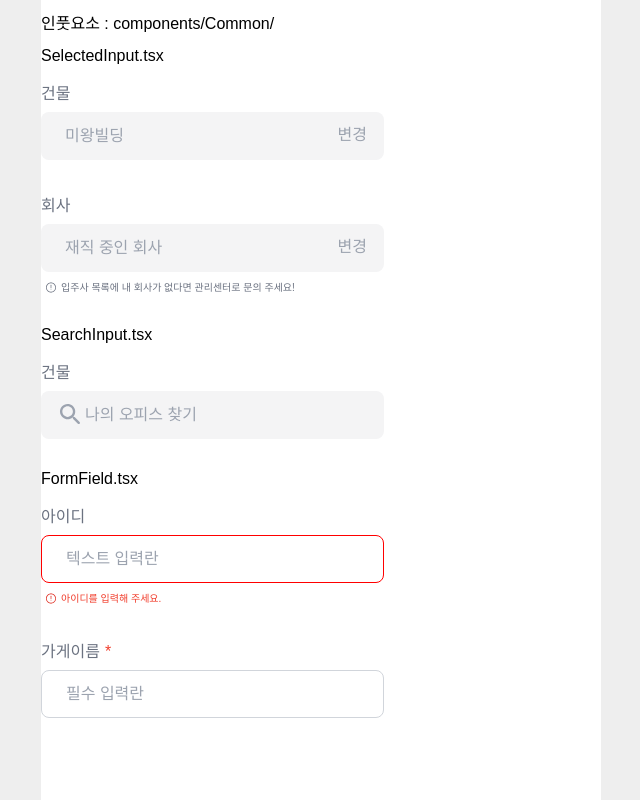
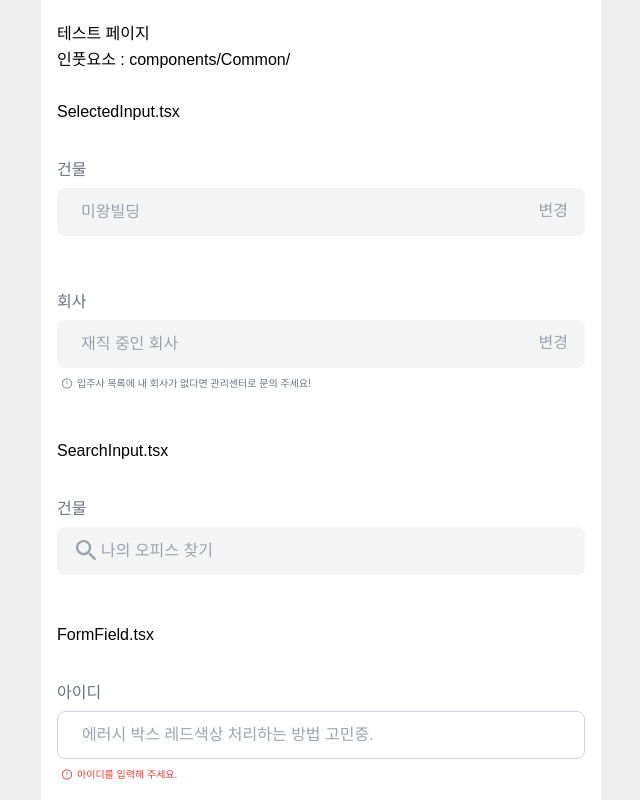
Before and after one commit to FC-Chilli-Bubble/front-officener, a React (Vite) app: page /login in a window 1280 px wide. Shown: the whole page, without its empty margins (319-959 px from the left). Built offline with nearby package versions, Linux system fonts and the light colour scheme; a web font is replaced by a local one.

Commit message:
STYLE : 공통컴포넌트 작업_인풋요소_디테일  수정

```diff
--- a/src/components/Common/FormField.tsx
+++ b/src/components/Common/FormField.tsx
@@ -1,6 +1,6 @@
 import { styled, css } from 'styled-components';
-import { INPUT_REDERROR_MESSAGE } from '@/constants/commonUiData';
-import { INPUT_CHECK_ICONS } from '@/constants/commonUiData';
+
+import { INPUT_REDERROR_MESSAGE, INPUT_CHECK_ICONS } from '@/constants/commonUiData';
 
 type ErrorRedIconType = 'error' | 'none';
 type CheckIconType = 'check' | 'none';
@@ -38,8 +38,7 @@ const FormField = ({
         <InputBox
           type="text"
           placeholder={placeholder}
-          id="input-box"
-          redError={redErrorIcon === 'error'}></InputBox>
+          id="input-box"></InputBox>
         {checkIcon !== 'none' && (
           <InnerIcon
             src={INPUT_CHECK_ICONS[checkIcon]}
@@ -87,11 +86,12 @@ const Required = styled.span`
 
 const InputContainer = styled.div`
   position: relative;
+  width: 100%;
 `;
 
-const InputBox = styled.input<{ redError: boolean }>`
+const InputBox = styled.input`
   display: flex;
-  width: 343px;
+  width: 100%;
   height: 48px;
   padding: 13px 24px;
   align-items: center;
@@ -104,11 +104,6 @@ const InputBox = styled.input<{ redError: boolean }>`
   &:focus {
     color: ${({ theme }) => theme.colors.grayColor9};
   }
-  ${({ redError }) =>
-    redError &&
-    css`
-      border: 1px solid red; /* redError가 true일 때 border 색상을 빨간색으로 변경 */
-    `}
 `;
 
 const InnerIcon = styled.img`
--- a/src/components/Common/SearchInput.tsx
+++ b/src/components/Common/SearchInput.tsx
@@ -1,5 +1,5 @@
 import { styled } from 'styled-components';
-// import { INPUT_SEARCH_ICON } from '@/constants/commonUiData';
+
 import IconSearch from '@/assets/ico_search.svg';
 
 // type ErrorIconType = 'error' | 'none';
@@ -32,24 +32,24 @@ const InputLayout = styled.div`
   flex-direction: column;
   align-items: flex-start;
   gap: 8px;
+  font-size: 16px;
 `;
 
 const InputLabel = styled.label`
   color: ${({ theme }) => theme.colors.grayColor5};
-  font-size: 16px;
   font-style: normal;
   font-weight: 400;
   line-height: normal;
-  font-weight: 400;
 `;
 
 const InputContainer = styled.div`
   position: relative;
+  width: 100%;
 `;
 
 const InputBox = styled.input`
   display: flex;
-  width: 343px;
+  width: 100%;
   height: 48px;
   padding: 13px 24px;
   align-items: center;
@@ -60,8 +60,15 @@ const InputBox = styled.input`
     color: ${({ theme }) => theme.colors.grayColor4};
     text-indent: 20px;
   }
+  &:focus {
+    &::placeholder {
+      color: transparent;
+    }
+    & + img {
+      opacity: 0;
+    }
+  }
 `;
-
 
 const SearchImage = styled.img`
   position: absolute;
--- a/src/components/Common/SelectedInput.tsx
+++ b/src/components/Common/SelectedInput.tsx
@@ -1,4 +1,5 @@
 import { styled } from 'styled-components';
+
 import { INPUT_ERROR_MESSAGE } from '@/constants/commonUiData';
 
 type ErrorIconType = 'error' | 'none';
@@ -7,9 +8,10 @@ type TheInputProps = {
   label?: string;
   placeholder: string;
   errorIcon?: ErrorIconType;
+  onClick: () => void;
 };
 
-const SelectedInput = ({ label, placeholder, errorIcon = 'none' }: TheInputProps) => {
+const SelectedInput = ({ label, placeholder, errorIcon = 'none', onClick }: TheInputProps) => {
   return (
     <InputLayout>
       <InputLabel htmlFor="input-box">{label}</InputLabel>
@@ -17,7 +19,8 @@ const SelectedInput = ({ label, placeholder, errorIcon = 'none' }: TheInputProps
         <InputBox
           type="text"
           placeholder={placeholder}
-          id="input-box"></InputBox>
+          id="input-box"
+          onClick={onClick}></InputBox>
         <InnerText>변경</InnerText>
       </InputContainer>
       {errorIcon !== 'none' && (
@@ -38,24 +41,24 @@ const InputLayout = styled.div`
   flex-direction: column;
   align-items: flex-start;
   gap: 8px;
+  font-size: 16px;
 `;
 
 const InputLabel = styled.label`
   color: ${({ theme }) => theme.colors.grayColor5};
-  font-size: 16px;
   font-style: normal;
   font-weight: 400;
   line-height: normal;
-  font-weight: 400;
 `;
 
 const InputContainer = styled.div`
   position: relative;
+  width: 100%;
 `;
 
 const InputBox = styled.input`
   display: flex;
-  width: 343px;
+  width: 100%;
   height: 48px;
   padding: 13px 24px;
   align-items: center;
@@ -73,7 +76,6 @@ const InnerText = styled.span`
   right: 17px;
   bottom: 17px;
   text-align: right;
-  font-size: 16px;
   cursor: pointer;
 `;
 
--- a/src/pages/Login/Login.tsx
+++ b/src/pages/Login/Login.tsx
@@ -1,11 +1,14 @@
+import { styled } from 'styled-components';
+
 import SelectedInput from '@/components/Common/SelectedInput';
 import SearchInput from '@/components/Common/SearchInput';
 import FormField from '@/components/Common/FormField';
 
 const Login = () => {
   return (
-    <div>
+    <StyledContainer>
       <br />
+      <h1>테스트 페이지</h1>
       <p>인풋요소 : components/Common/ </p>
       <br />
       <h3>SelectedInput.tsx</h3>
@@ -13,6 +16,9 @@ const Login = () => {
       <SelectedInput
         label={'건물'}
         placeholder={'미왕빌딩'}
+        onClick={() => {
+          console.log('컴포넌트 변경각');
+        }}
       />
       <br />
       <br />
@@ -20,6 +26,9 @@ const Login = () => {
         label={'회사'}
         placeholder={'재직 중인 회사'}
         errorIcon="error"
+        onClick={() => {
+          console.log('컴포넌트 변경각');
+        }}
       />
       <br />
       <br />
@@ -35,7 +44,7 @@ const Login = () => {
       <br />
       <FormField
         label={'아이디'}
-        placeholder={'텍스트 입력란'}
+        placeholder={'에러시 박스 레드색상 처리하는 방법 고민중.'}
         redErrorIcon="error"
         errorMessage={'아이디를 입력해 주세요.'}
       />
@@ -43,11 +52,28 @@ const Login = () => {
       <br />
       <FormField
         label={'가게이름'}
-        isRequired
-        placeholder={'필수 입력란'}
+        isRequired //필수 입력란 일때의 작성.
+        placeholder={'필수 입력란-기본'}
       />
-    </div>
+      <br />
+      <FormField
+        label={'가게이름'}
+        isRequired //필수 입력란 일때의 작성.
+        placeholder={'필수 입력란-양식통과'}
+        checkIcon="check"
+      />
+      <br />
+    </StyledContainer>
   );
 };
 
+const StyledContainer = styled.div`
+  padding: 0 16px;
+  // test
+  display: flex;
+  flex-direction: column;
+  width: 100%;
+  gap: 10px;
+`;
+
 export default Login;
```
